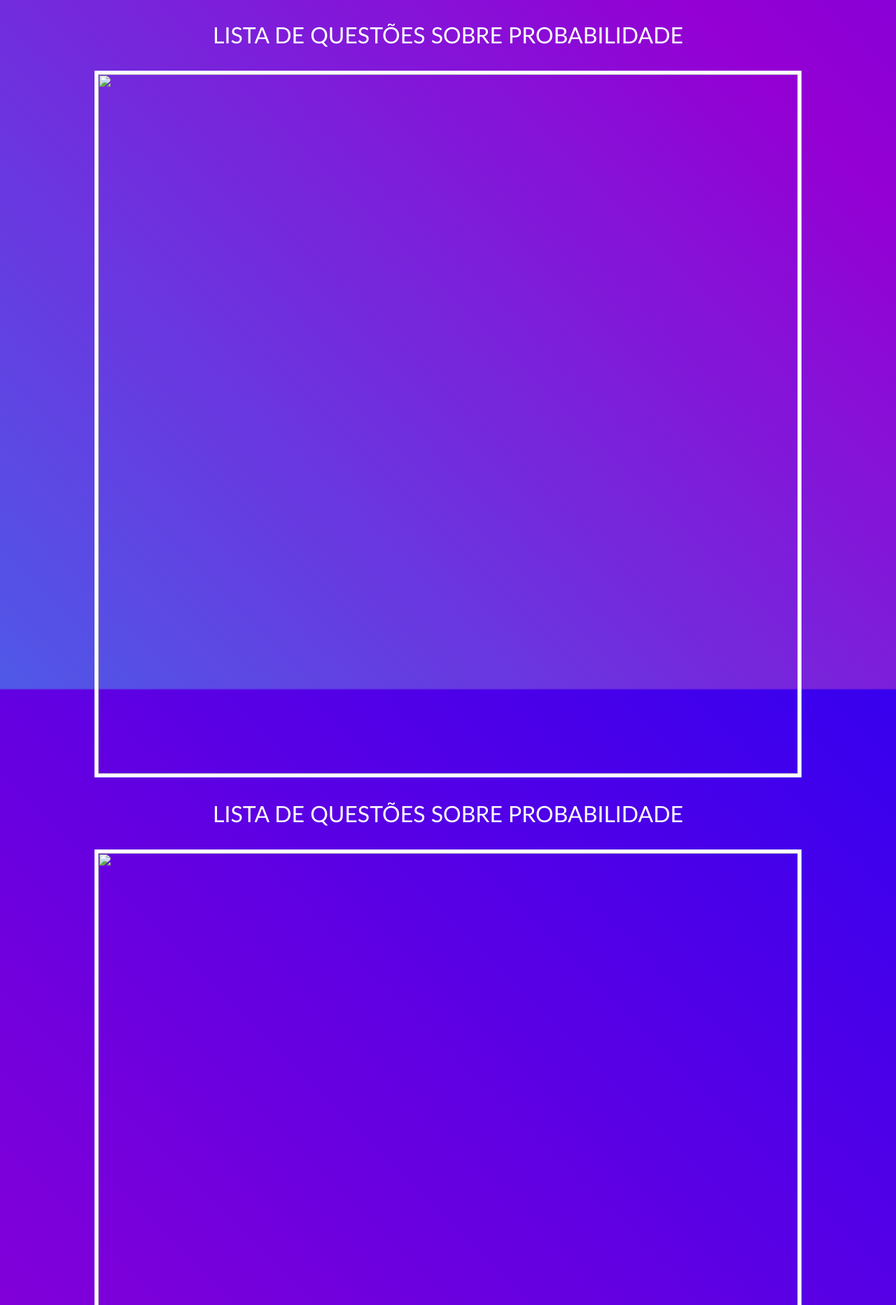
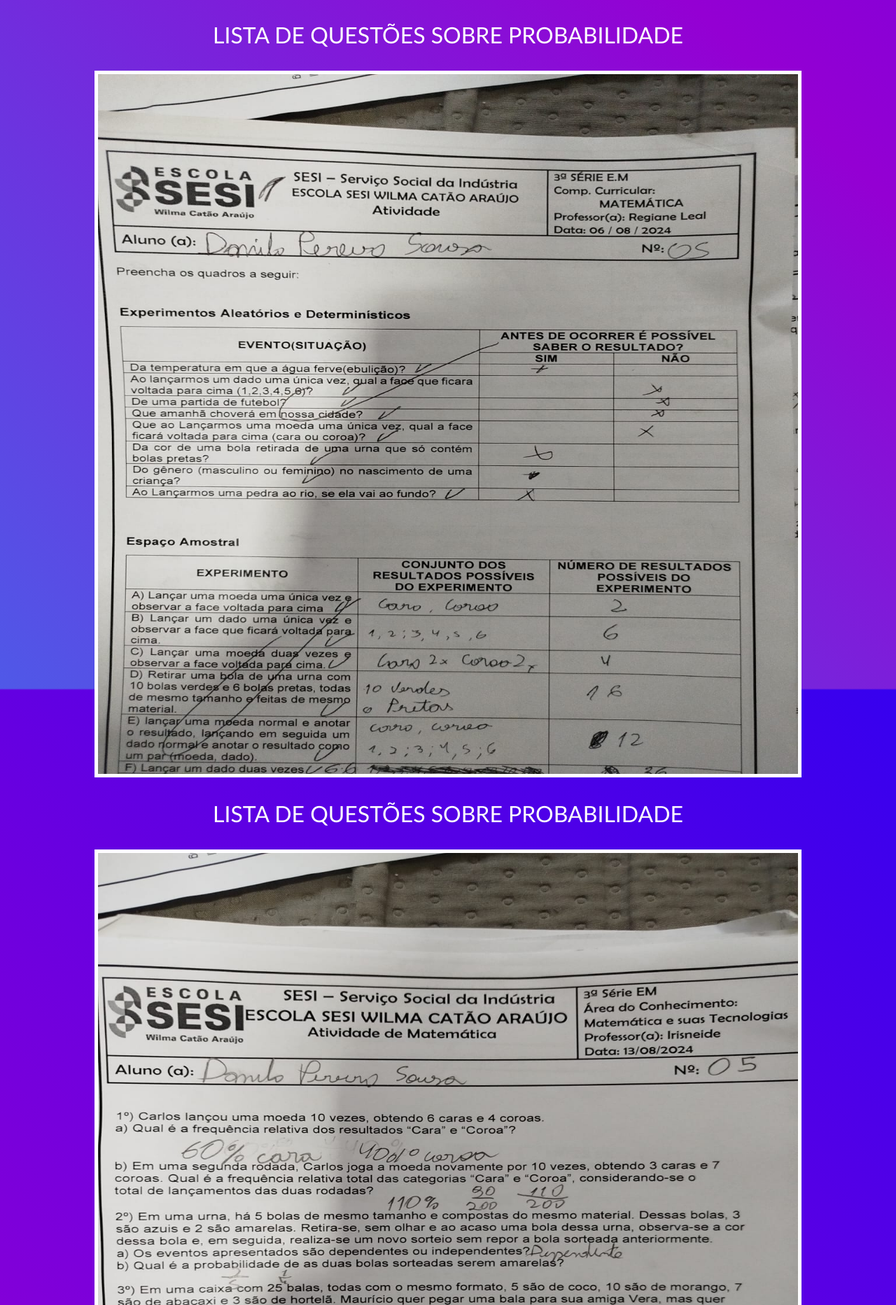
Before and after one commit to Danelso312/PORTF-LIO, a plain HTML site: page mat3.html in a window 1280 px wide. Shown: the part 1115-2980 px from the top of the page at 70% size. Drawn offline with Linux system fonts and the light colour scheme.

Commit message:
Update mat3.html

```diff
--- a/mat3.html
+++ b/mat3.html
@@ -17,13 +17,13 @@
          <p>LISTA DE QUESTÕES SOBRE PROBABILIDADE</p>
         <li>
             <footer>
-                <img src="./img/atvdprob.png">
+                <img src="./img/atvdprob.jpeg">
             </footer>
         </li>
          <p>LISTA DE QUESTÕES SOBRE PROBABILIDADE</p>
         <li>
             <footer>
-                <img src="./img/atvdprob.png">
+                <img src="./img/atvdprob2.jpeg">
             </footer>
         </li>
     </ul>
```
